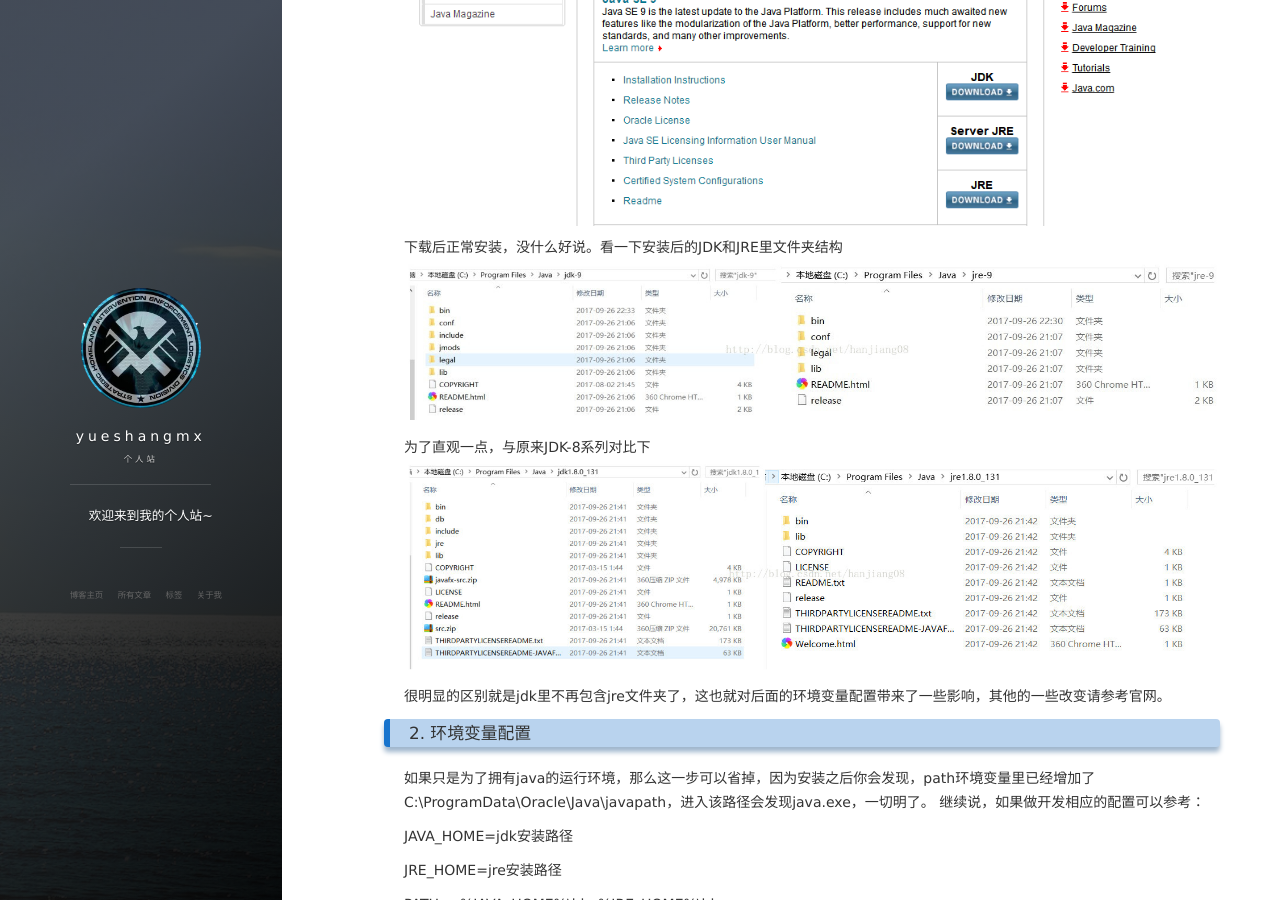
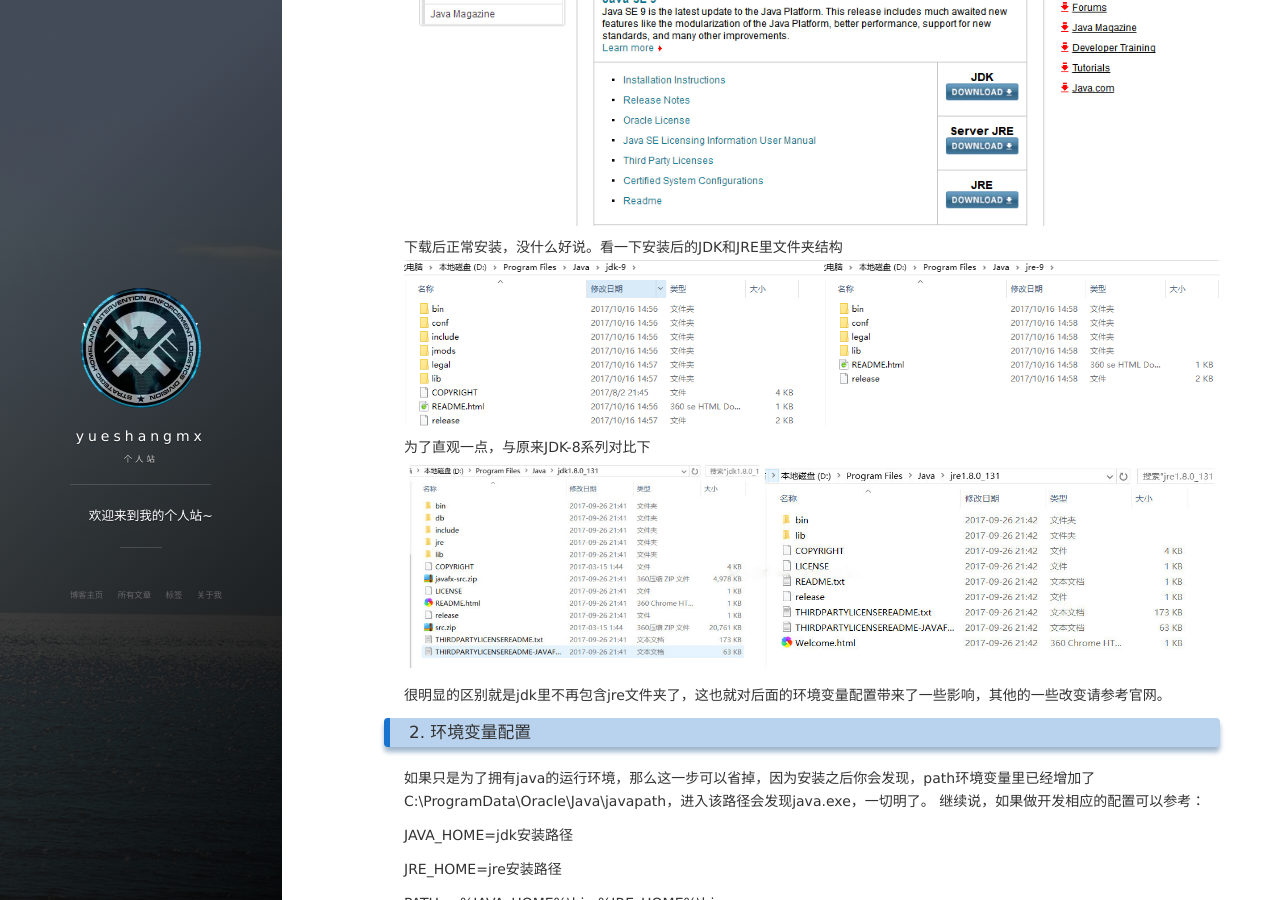
Before and after one commit to yueshangmx/yueshangmx.github.io, a Jekyll site: the page built from _posts/2017-10-16-JDK-9的安装与环境变量配置.md, in a window 1280 px wide and 900 px high, scrolled down 638 px. Built offline with Jekyll 4.4.1, drawn with Linux system fonts in a browser that asks for light colours; nearby versions of some CDN libraries; comment, search, counter and statistics services are not loaded.

Commit message:
update 2017-10-16

```diff
--- a/_posts/2017-10-16-JDK-9的安装与环境变量配置.md
+++ b/_posts/2017-10-16-JDK-9的安装与环境变量配置.md
@@ -14,10 +14,10 @@
 ![](/images/posts/jdk/jdk-9.png)
 
 下载后正常安装，没什么好说。看一下安装后的JDK和JRE里文件夹结构
-![](/images/posts/jdk/jdk-9-list.jpg)
+![](/images/posts/jdk/jdk-9-list.png)
 
 为了直观一点，与原来JDK-8系列对比下
-![](/images/posts/jdk/jdk-8-list.jpg)
+![](/images/posts/jdk/jdk-8-list.png)
 
 很明显的区别就是jdk里不再包含jre文件夹了，这也就对后面的环境变量配置带来了一些影响，其他的一些改变请参考官网。
 
```
Also changed, not shown: images/posts/jdk/jdk-8-list.jpg (deleted), images/posts/jdk/jdk-8-list.png (added), images/posts/jdk/jdk-9-list.jpg (deleted), images/posts/jdk/jdk-9-list.png (added).
